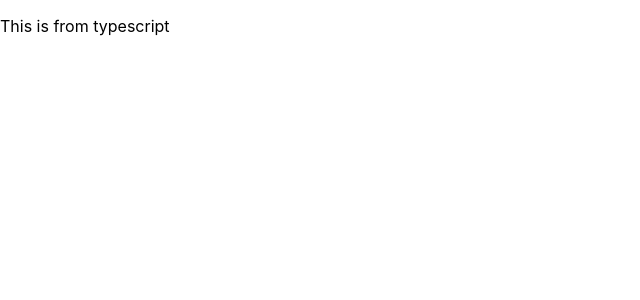
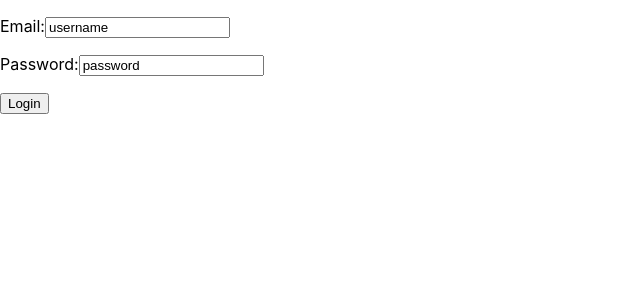
Before and after one commit to Hememics/InfectionMap-FrontEnd, a React (Create React App) app: page /login in a window 1280 px wide. Shown: the top 300 px of the page, without its empty margins (0-640 px from the left). Built offline with nearby package versions, Linux system fonts and the light colour scheme; no server answers.

Commit message:
added sign in

```diff
--- a/src/App.js
+++ /dev/null
@@ -1,46 +0,0 @@
-import React, { useState, useEffect } from 'react'
-import Map from './map.tsx'
-
-function App() {
-  const [data, setData] = useState([{}]);
-
-  var jsx = [];
-
-  useEffect(() =>
-  {
-    fetch("/datum").then(
-      res => res.json()
-    ).then(
-      newData =>
-      {
-        setData(newData)
-        console.log(newData)
-      }
-    )
-  })
-
-
-
-
-  if (typeof data.datum !== 'undefined'){
-
-    data.datum.forEach((d)=>{
-
-      jsx.push(<p>d</p>);
-    })
-
-}
-
-  return(
-    <div>
-      <div>
-        {jsx}
-      </div>
-      <div>
-      {Map()}
-      </div>
-    </div>
-  )
-}
-
-export default App
--- /dev/null
+++ b/src/App.tsx
@@ -0,0 +1,19 @@
+import React from 'react';
+import { BrowserRouter, Routes, Route } from 'react-router-dom';
+import BASENAME from './config/constant';
+
+import HomePage from './views/homepage';
+import SignIn from './views/auth/signin/signin';
+
+const App = () => {
+  return (
+    <BrowserRouter>
+      <Routes>
+        <Route index element={<HomePage />} />
+        <Route path="/login" element={<SignIn />} />
+      </Routes>
+    </BrowserRouter>
+  )
+}
+
+export default App;
--- /dev/null
+++ b/src/config/constant.ts
@@ -0,0 +1,7 @@
+const BASENAME = '';
+const BASE_URL = '/app/dashboard/default';
+const BASE_TITLE = ' | React Datta Able ';
+const API_SERVER = '/api/'
+
+export default BASENAME;
+export {BASE_URL, BASE_TITLE, API_SERVER};
--- a/src/constant.ts
+++ /dev/null
@@ -1,4 +0,0 @@
-export const BASENAME = '';
-export const BASE_URL = '/app/dashboard/default';
-export const BASE_TITLE = ' | React Datta Able ';
-export const API_SERVER = 'http:://localhost:5000/api/'
--- a/src/index.js
+++ b/src/index.js
@@ -1,7 +1,7 @@
 import React from 'react';
 import ReactDOM from 'react-dom/client';
 import './index.css';
-import App from './App';
+import App from './App.tsx';
 import reportWebVitals from './reportWebVitals';
 
 const root = ReactDOM.createRoot(document.getElementById('root'));
--- a/src/map.tsx
+++ b/src/map.tsx
@@ -1,4 +1,4 @@
-import React from 'react'
+import React from 'react';
 
 
 const Map = () => {
--- /dev/null
+++ b/src/views/auth/signin/signin.tsx
@@ -0,0 +1,57 @@
+import React, {useState} from 'react';
+import axios from 'axios';
+import { API_SERVER } from '../../../config/constant';
+
+const SignIn = () => {
+
+    const [formFields, updateFields] = useState({
+        email: 'username',
+        password: 'password'
+    })
+
+    const onSubmit = () => {
+        try {
+            axios.post(API_SERVER + 'users/login', {
+                password:   formFields.password,
+                email: formFields.email
+            }).then(response=>{
+                if(response.data.success){
+                    console.log(response.data);
+                }else{
+                    console.log('login faild!!!');
+                }
+            });
+        } catch (error) {
+            console.log(error);
+        }
+    };
+
+
+    return (
+        <div>
+            <p>
+                <label>Email:</label>
+                    <input type="text" onChange={(event)=> {
+                        updateFields({
+                            email: event.target.value,
+                            password: formFields.password,
+                        });
+                    }} value={formFields.email} />
+            </p>
+            <p>
+                <label>Password:</label>
+                    <input type="text" onChange={(event)=> {
+                        updateFields({
+                            email: formFields.email,
+                            password: event.target.value,
+                        });
+                    }} value={formFields.password}/>
+            </p>
+            <p>
+                <button type="button" onClick={onSubmit}>Login</button>
+            </p>
+        </div>
+    )
+}
+
+export default SignIn;
--- /dev/null
+++ b/src/views/homepage.tsx
@@ -0,0 +1,13 @@
+import React from 'react';
+import {Link} from 'react-router-dom';
+
+const HomePage = () => {
+    return (
+        <div>
+            <p><Link to="/login">Login</Link></p>
+            <p><Link to="/register">Register</Link></p>
+        </div>
+    )
+}
+
+export default HomePage;
--- /dev/null
+++ b/webpack.config.js
@@ -0,0 +1,20 @@
+const path = require('path');
+module.exports = {
+  entry: './src/index.tsx',
+  module: {
+    rules: [
+      {
+        test: /\.tsx?$/,
+        use: 'ts-loader',
+        exclude: /node_modules/,
+      },
+    ],
+  },
+  resolve: {
+    extensions: ['.tsx', '.ts', '.js'],
+  },
+  output: {
+    filename: 'bundle.js',
+    path: path.resolve(__dirname, 'dist'),
+  },
+};
```
Also changed, not shown: package.json (+13 -4 lines), tsconfig.json (added, +12 -0 lines), src/views/auth/signup/signup.tsx (added), 1 other file (tests, documents, lock files or other folders).
